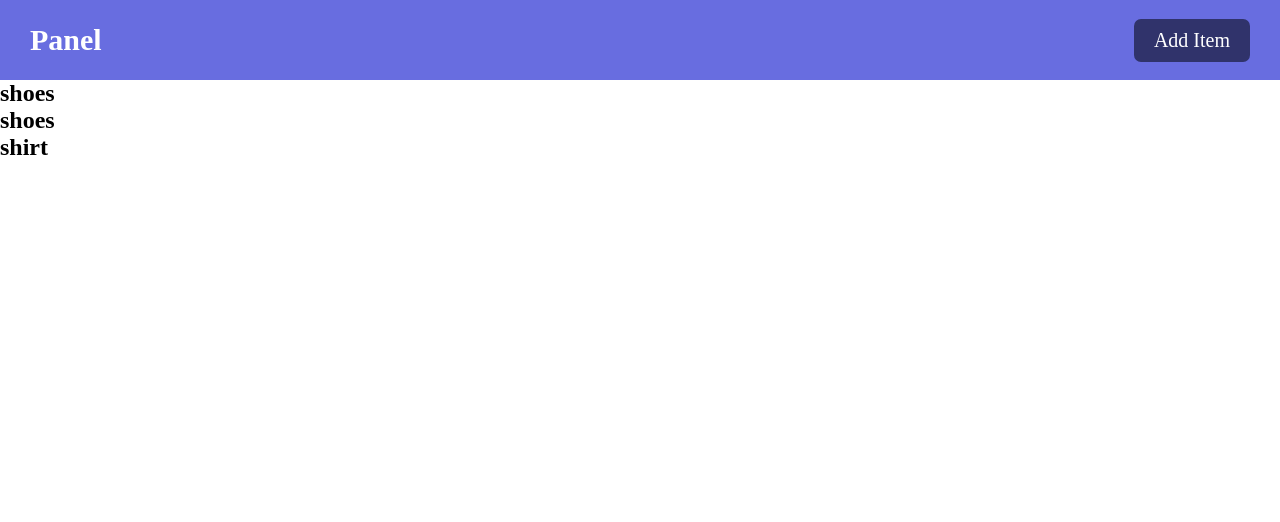
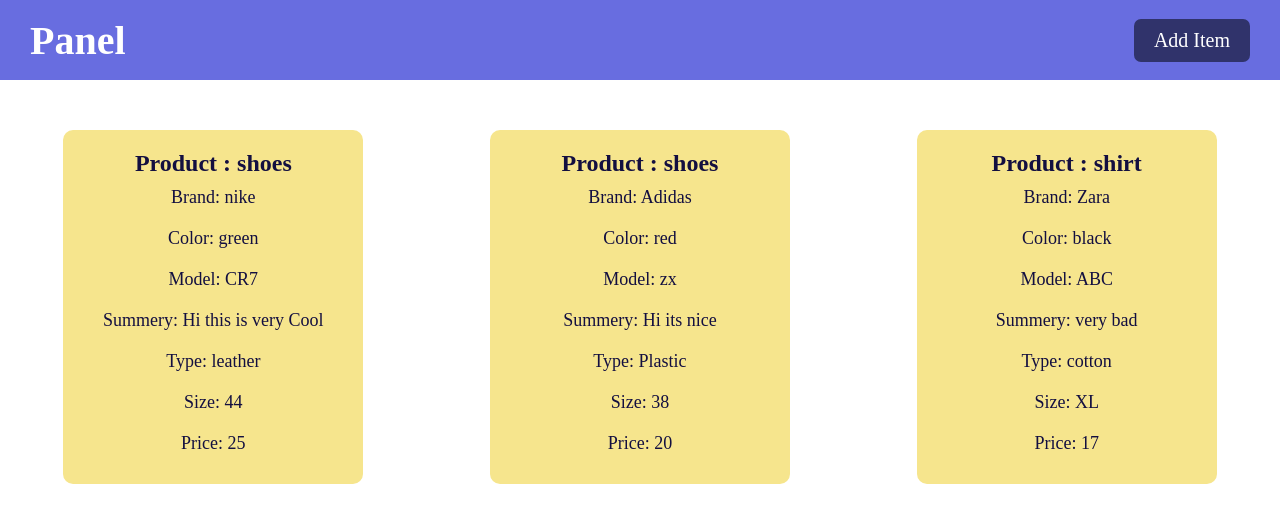
Before and after one commit to HosseinYasinzade/shop-admin, a React (Create React App) app: page / in a window 1280 px wide. Shown: the top 522 px of the page. Built offline with nearby package versions, Linux system fonts and the light colour scheme.

Commit message:
end home design

```diff
--- a/src/Components/Form1.js
+++ b/src/Components/Form1.js
@@ -1,5 +1,13 @@
 function Form1() {
-  return <div></div>;
+  return (
+    <form>
+      <input type="text" required placeholder="Product" />
+      <input type="text" required placeholder="brand" />
+      <input type="text" required placeholder="Model" />
+      <input type="text" required placeholder="Color" />
+      <button>Go to next page</button>
+    </form>
+  );
 }
 
 export default Form1;
--- a/src/Components/Home.js
+++ b/src/Components/Home.js
@@ -6,7 +6,7 @@ function Home({ items, setNewItem }) {
   return (
     <>
       <header className="header">
-        <h2>Panel</h2>
+        <h1>Panel</h1>
         <Link to="/form1" className="add-item-btn">
           Add Item
         </Link>
@@ -15,7 +15,14 @@ function Home({ items, setNewItem }) {
         {items.map((item) => {
           return (
             <div className="cart" key={item.id}>
-              <h2 className="title">{item.product}</h2>
+              <h2 className="title">Product : {item.product}</h2>
+              <p className="product-info-txt">Brand: {item.brand}</p>
+              <p className="product-info-txt">Color: {item.color}</p>
+              <p className="product-info-txt">Model: {item.model}</p>
+              <p className="product-info-txt">Summery: {item.summery}</p>
+              <p className="product-info-txt">Type: {item.type}</p>
+              <p className="product-info-txt">Size: {item.size}</p>
+              <p className="product-info-txt">Price: {item.price}</p>
             </div>
           );
         })}
--- a/src/index.css
+++ b/src/index.css
@@ -26,3 +26,26 @@ body {
   background-color: #30336b;
   border-radius: 0.7rem;
 }
+.main {
+  padding: 5rem 0;
+  display: flex;
+  justify-content: space-around;
+  align-items: center;
+  flex-wrap: wrap;
+}
+.cart {
+  color: #130f40;
+  background-color: #f6e58d;
+  display: flex;
+  justify-content: center;
+  align-items: center;
+  flex-direction: column;
+  width: 30rem;
+  padding: 2rem;
+  border-radius: 1rem;
+  margin-bottom: 2rem;
+}
+.product-info-txt {
+  margin: 1rem 0;
+  font-size: 1.8rem;
+}
```
